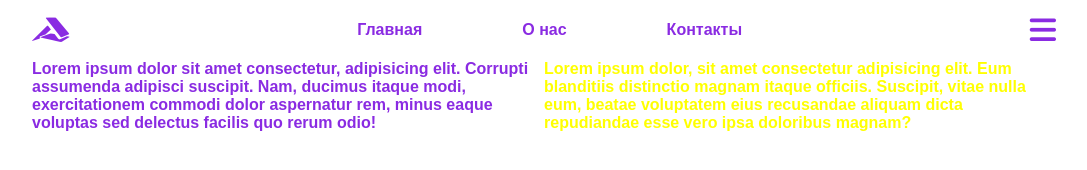
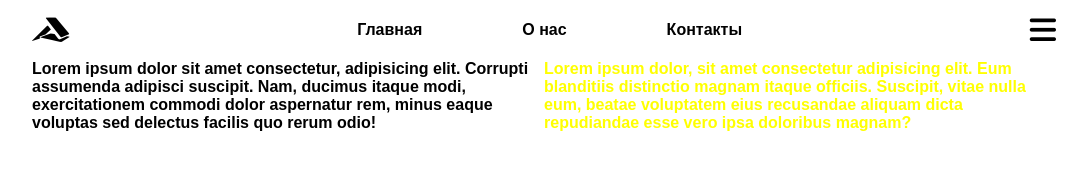
Before and after one commit to sekebaev/adaptive, a plain HTML site: page index.html in a window 1280 px wide. Shown: the whole page, without its empty margins (96-1183 px from the left). Drawn offline with Linux system fonts and the light colour scheme.

Commit message:
Add files via upload

```diff
--- a/style.css
+++ b/style.css
@@ -8,6 +8,10 @@ body{
     max-width: 1280px;
     padding: 0 25px;
     margin: 0 auto;
+}
+
+.fa-solid{
+    display: none;
 }
 
 @media (max-width:1280px){
@@ -23,8 +27,12 @@ body{
 }
 
 @media (max-width:480px){
+    .fa-solid{
+        display:block ;
+    }
     header nav{
         display: none;
+
     }
     .container{
         max-width: 320px;
@@ -36,15 +44,6 @@ body{
         max-width: none;
     }
 }
-
-
-@media (orientation:landscape){
-    body{
-        color: blueviolet;
-    }
-}
-
-
 
 ul{
     list-style-type: none;
```
